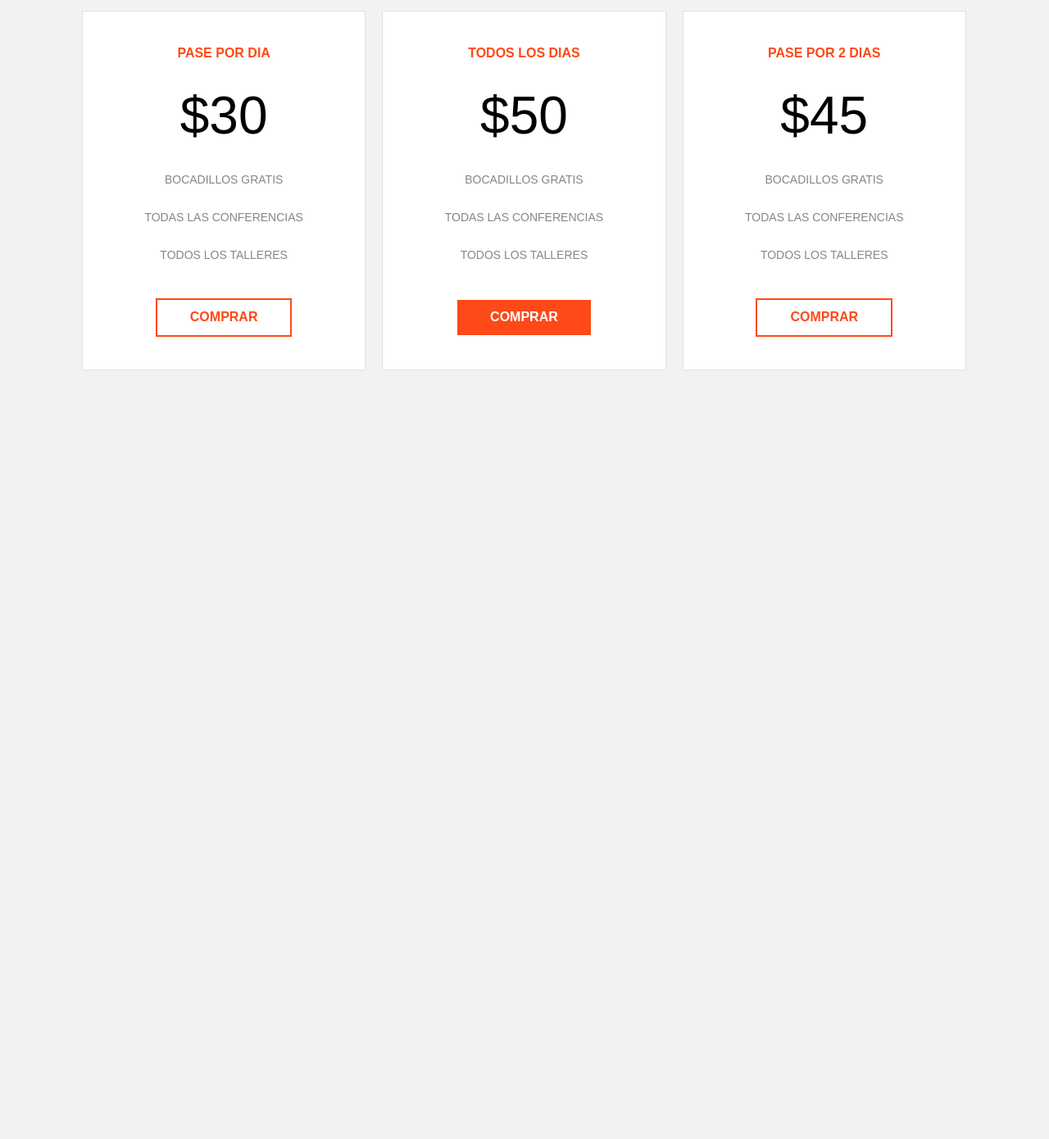
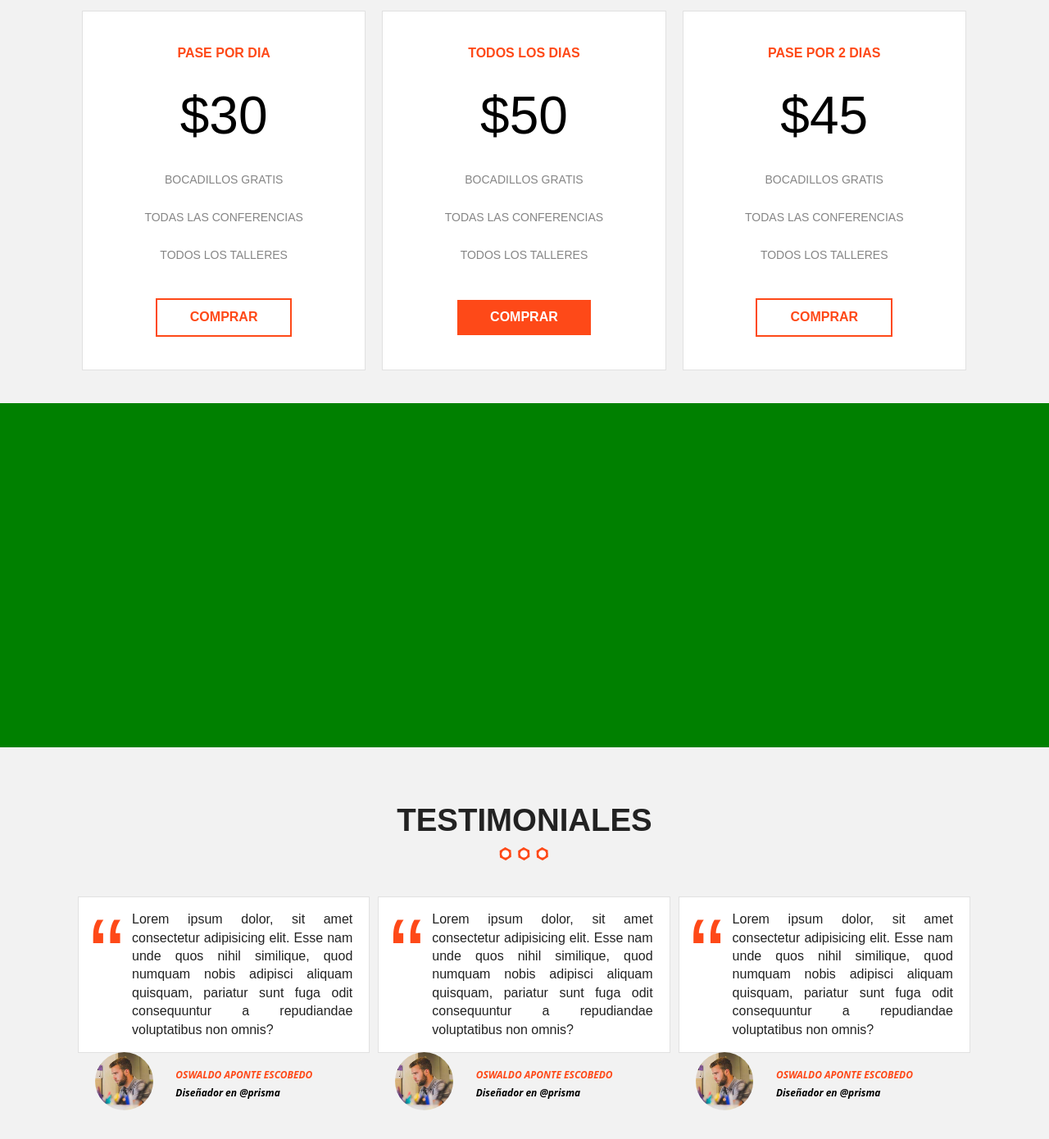
Before and after one commit to LuisMartinMA/GDLWEBCAMP, a plain HTML site: page index.html in a window 1280 px wide. Shown: the part 3604-4994 px from the top of the page at 82% size. Before the commit the page ends 4096 px from the top, so only its background shows below. Drawn offline with nearby package versions, Linux system fonts and the light colour scheme.

Commit message:
Terminando Testimonial y el maps /css

```diff
--- a/css/main.css
+++ b/css/main.css
@@ -585,11 +585,86 @@ color:#000000;
 margin: 20px 0;
 }
 
+/*** MAPA  ***/
+div.mapa{
+  height: 420px;
+  background-color: green;
+}
 
 
+/***TESTIMONIAL***/
+div.testimoniles{
+  padding-bottom: 20px;
+}
+div.testimonial{
+  padding: 5px;
+}
+@media only screen and (min-width:768px){
+  div.testimonial{
+
+    float: left;
+    width: 33.3%;
+  }
 
 
+}
 
+blockquote{
+  background-color: #ffffff;
+  border: 1px solid #e1e1e1;
+  position: relative;
+  margin: 0 0 10px 0;
+
+}
+blockquote p {
+  text-align: justify!important;
+  font-size: 1em!important;
+  font-family: 'PT Sans', sans-serif;
+  padding: 0 20PX 0 65px;
+}
+
+blockquote p::before{
+  content: '\201c';
+  position: absolute;
+  left: 13px;
+  top: 8px;
+  font-size: 8rem;
+  margin: 0;
+  padding: 0;
+  line-height: 1;
+  color: #fe4918;
+}
+footer.info-testimonial{
+   padding: 0;
+
+
+}
+footer.info-testimonial img {
+  float: left;
+  width: 20%;
+  border-radius: 50%;
+  margin-left: 20px;
+}
+footer.info-testimonial cite {
+  text-align: left;
+  color: #fe4918;
+  text-transform: uppercase;
+  font-size: 12px;
+  padding-top: 20px;
+  width: 66.6%;
+  float: right;
+font-weight: bold;
+font-size: normal;
+
+}
+
+
+footer.info-testimonial cite span{
+  color: #000000;
+  display: block;
+  text-transform: none;
+  margin-top: 5px;
+}
 /* ==========================================================================
    Helper classes
    ========================================================================== */
--- a/index.html
+++ b/index.html
@@ -2,7 +2,7 @@
 <html class="no-js" lang="">
   <head>
     <meta charset="utf-8" />
-    <title></title>
+
     <meta name="description" content="" />
     <meta name="viewport" content="width=device-width, initial-scale=1" />
 
@@ -270,6 +270,69 @@
       <!-- CIERRE DEL CONTENEDOR-->
     </section>
     <!-- CIERRE DEL PRECIOS-->
+    <div id="mapa" class="mapa"></div>
+    <!-- CIERRE DEL MAPA-->
+    <section class="seccion">
+      <h2>Testimoniales</h2>
+      <div class="testimoniales contenedor clearfix">
+        <div class="testimonial">
+          <blockquote>
+            <p>
+              Lorem ipsum dolor, sit amet consectetur adipisicing elit. Esse nam
+              unde quos nihil similique, quod numquam nobis adipisci aliquam
+              quisquam, pariatur sunt fuga odit consequuntur a repudiandae
+              voluptatibus non omnis?
+            </p>
+            <footer class="info-testimonial">
+              <img src="img/testimonial.jpg" alt="Imagen testimonial" />
+              <cite
+                >Oswaldo Aponte Escobedo <span>Diseñador en @prisma</span>
+              </cite>
+            </footer>
+          </blockquote>
+          <!-- CIERRE DEL BLOCKQUOTE  -->
+        </div>
+        <!-- CIERRE DEL TESTIMoNIAL-->
+        <div class="testimonial">
+          <blockquote>
+            <p>
+              Lorem ipsum dolor, sit amet consectetur adipisicing elit. Esse nam
+              unde quos nihil similique, quod numquam nobis adipisci aliquam
+              quisquam, pariatur sunt fuga odit consequuntur a repudiandae
+              voluptatibus non omnis?
+            </p>
+            <footer class="info-testimonial">
+              <img src="img/testimonial.jpg" alt="Imagen testimonial" />
+              <cite
+                >Oswaldo Aponte Escobedo <span>Diseñador en @prisma</span>
+              </cite>
+            </footer>
+          </blockquote>
+          <!-- CIERRE DEL BLOCKQUOTE  -->
+        </div>
+        <!-- CIERRE DEL TESTIMoNIAL-->
+        <div class="testimonial">
+          <blockquote>
+            <p>
+              Lorem ipsum dolor, sit amet consectetur adipisicing elit. Esse nam
+              unde quos nihil similique, quod numquam nobis adipisci aliquam
+              quisquam, pariatur sunt fuga odit consequuntur a repudiandae
+              voluptatibus non omnis?
+            </p>
+            <footer class="info-testimonial">
+              <img src="img/testimonial.jpg" alt="Imagen testimonial" />
+              <cite
+                >Oswaldo Aponte Escobedo <span>Diseñador en @prisma</span>
+              </cite>
+            </footer>
+          </blockquote>
+          <!-- CIERRE DEL BLOCKQUOTE  -->
+        </div>
+        <!-- CIERRE DEL TESTIMoNIAL-->
+      </div>
+      <!-- CIERRE DEL TESTIMONIALES-->
+    </section>
+    <!-- CIERRE DEL SECCION -->
 
     <script src="js/vendor/modernizr-3.8.0.min.js"></script>
     <script
```
